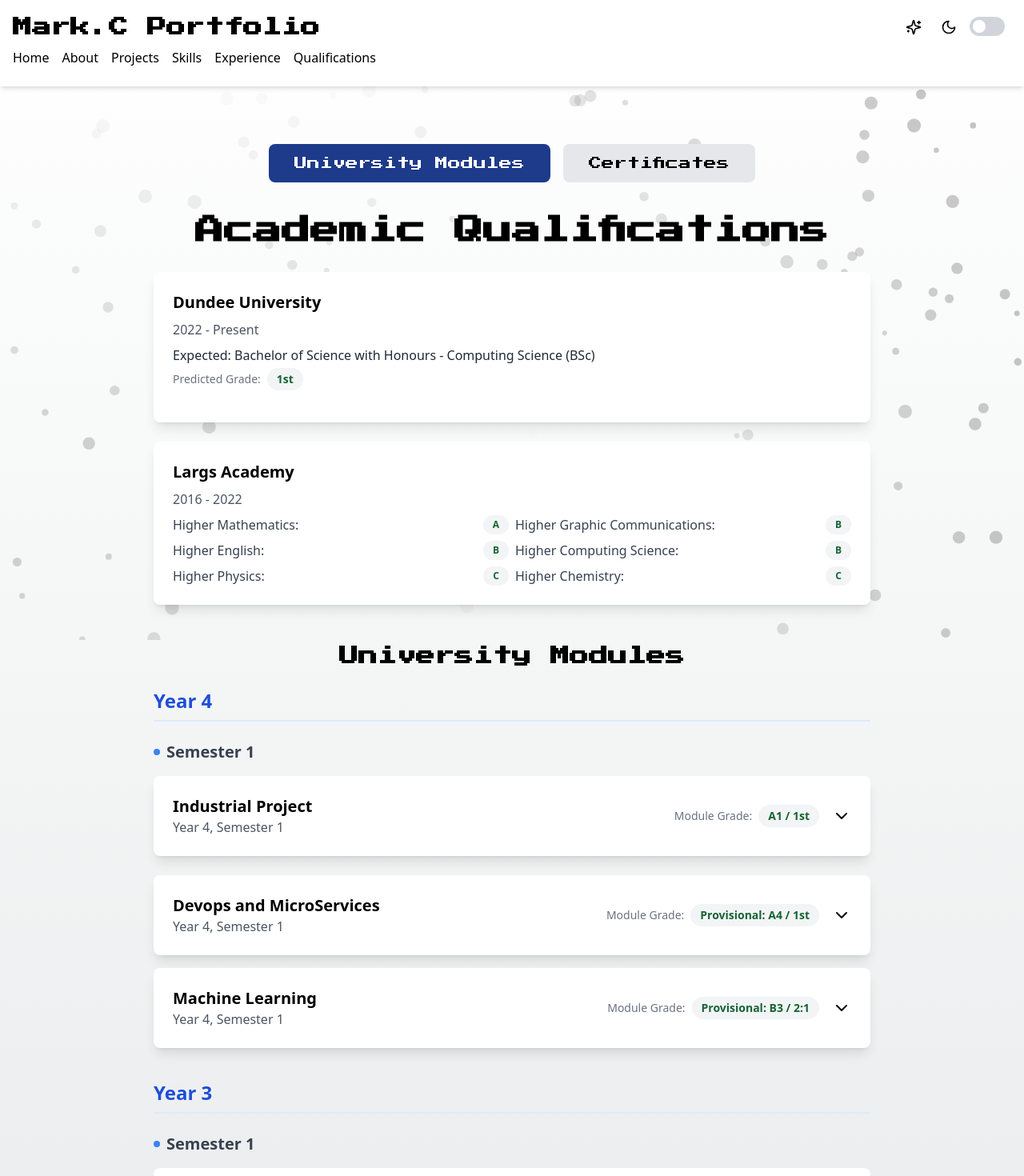
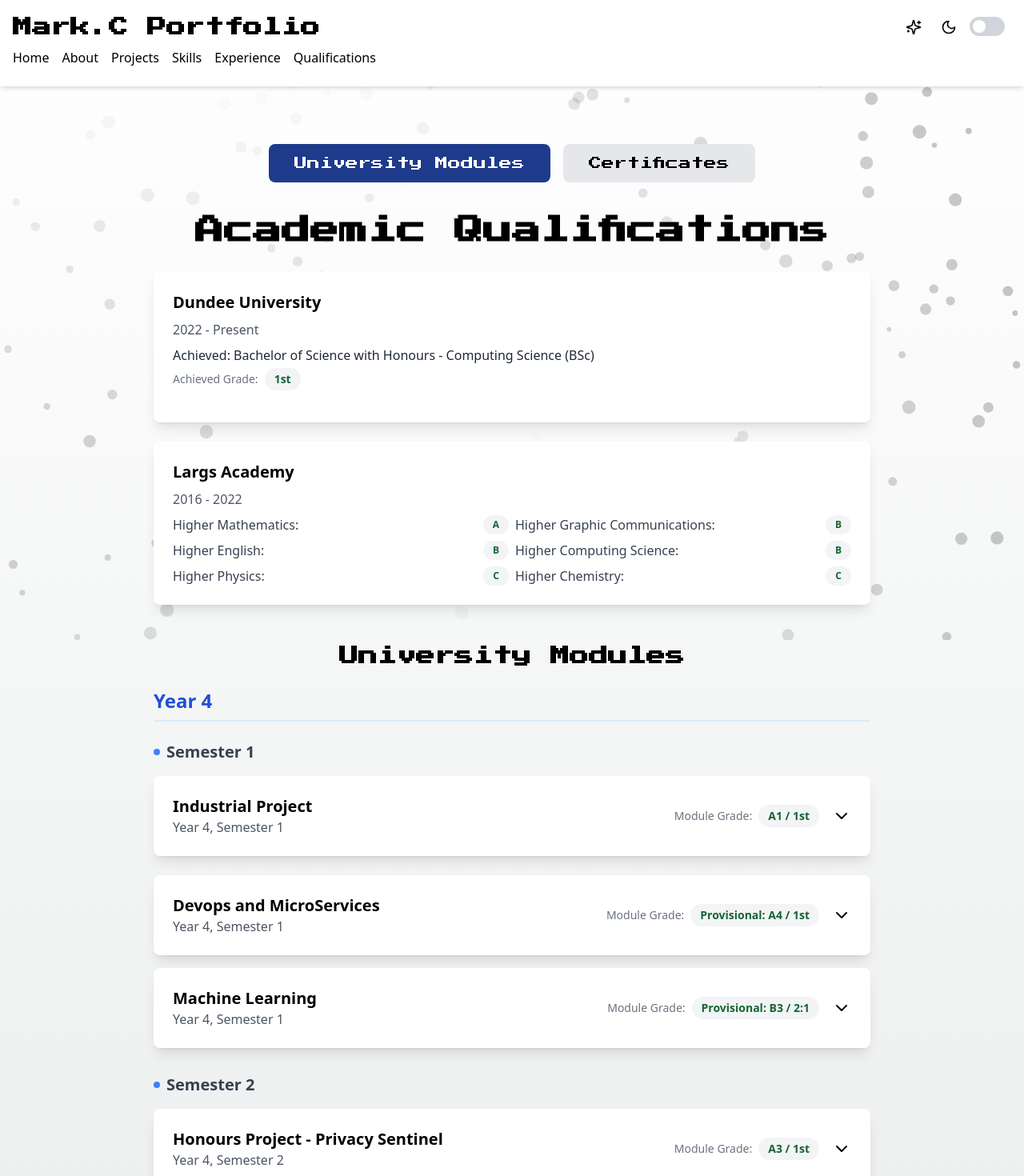
Before and after one commit to MarkCockerill12/Portfolio, a Next.js app: page /qualifications in a window 1280 px wide. Shown: the top 1470 px of the page at 80% size. Built offline with nearby package versions, Linux system fonts and the light colour scheme.

Commit message:
Add honours project

```diff
--- a/app/qualifications/page.tsx
+++ b/app/qualifications/page.tsx
@@ -15,10 +15,10 @@ const educationHistory = [
         institution: "Dundee University",
         years: "2022 - Present",
         qualification: "Bachelor of Science with Honours - Computing Science (BSc)",
-        status: "Expected",
+        status: "Achieved",
         grade: {
-            prediction: "1st",
-            label: "Predicted Grade"
+            achieved: "1st",
+            label: "Achieved Grade"
         }
     },
     {
@@ -36,6 +36,14 @@ const educationHistory = [
 ]
 
 const modules = [
+    {
+        id: 'CS41001',
+        name: 'Honours Project - Privacy Sentinel',
+        year: 4,
+        semester: 2,
+        moduleGrade: 'A3 / 1st',
+        description: 'Privacy Sentinel is a high-performance, multi-platform digital defence suite designed to restore digital sovereignty. Spanning Desktop, Mobile, and Browser environments, the system implements a unified security framework containing: a low-latency Direct-to-Spoke WireGuard VPN across 5 global regions; an AI Guardian powered by Groq LPUs for real-time website summarisation, translation, and trigger warning detection; an Intelligent Content Filter with DOM-level adblocking, blurring, redaction, and a custom "Kitten Mode" for mental well-being; and a heuristic CyberScanner to analyze phishing links and malicious domains. Deployed on cost-optimised AWS Graviton (ARM64) infrastructure via Terraform with automated auto-shutdown mechanisms, it was built using pnpm, Turborepo, Bun, Electron, Next.js, and Expo.',
+    },
     {
     id: 'AC31007',
     name: 'Industrial Project',
@@ -244,7 +252,7 @@ const EducationCard = ({ education }: { education: typeof educationHistory[0] })
         {education.grade && (
             <div className="flex items-center gap-2 mb-4">
                 <span className="text-sm text-gray-500 dark:text-gray-400">{education.grade.label}:</span>
-                <GradeBadge grade={education.grade.prediction} />
+                <GradeBadge grade={education.grade.achieved} />
             </div>
         )}
         {education.qualifications && (
```
